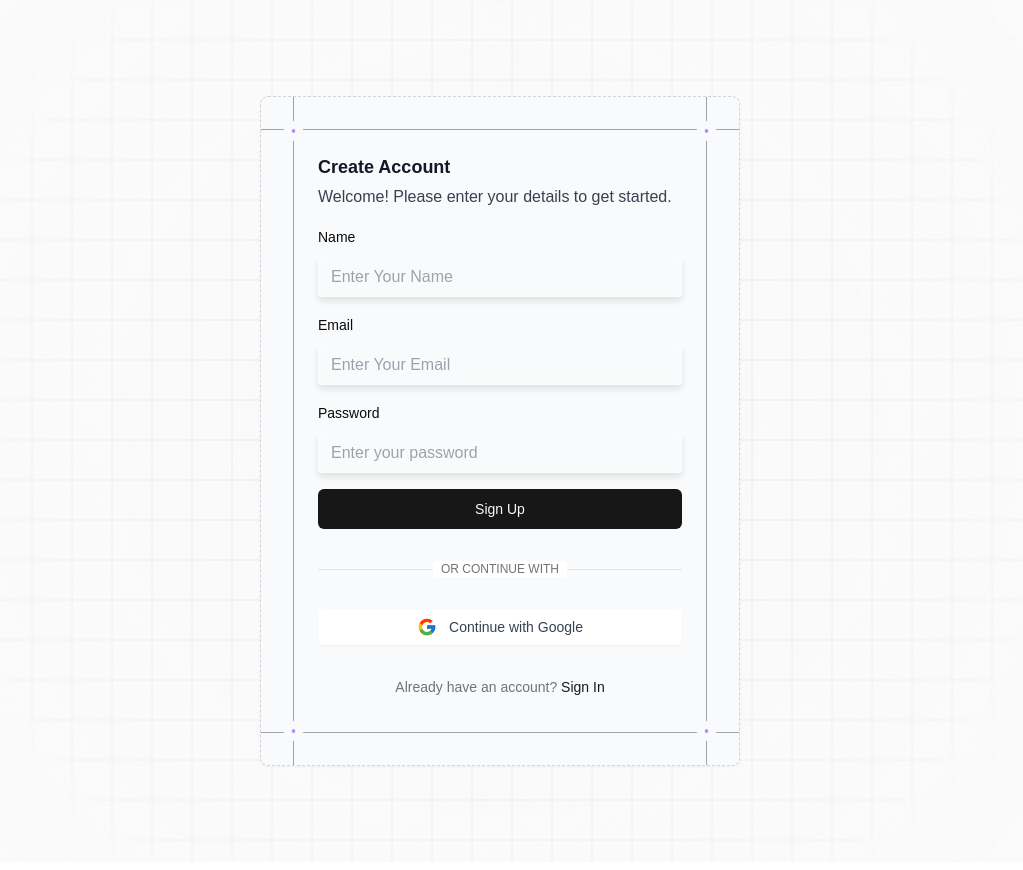
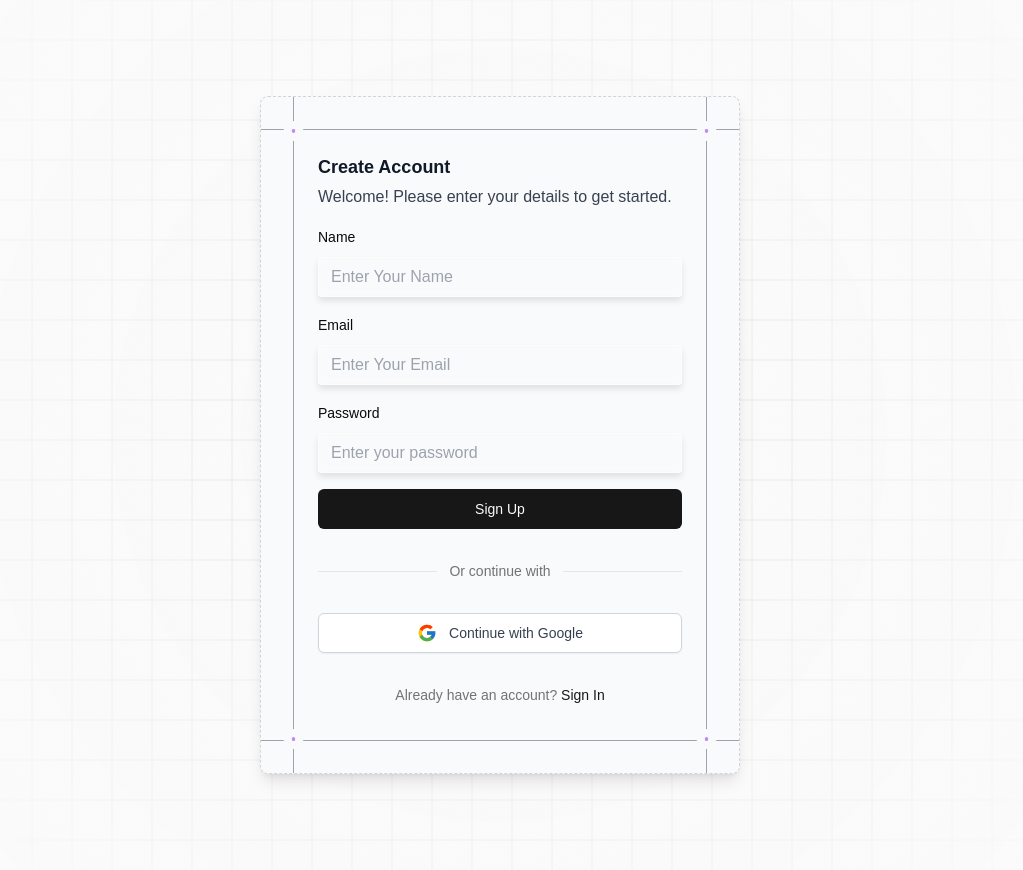
Before and after one commit to JasonLovesDoggo/uofthacks-12, a Next.js app in the folder frontend/: page /sign-up in a window 1280 px wide. Shown: the whole page, without its empty margins (140-1163 px from the left). Built offline with nearby package versions, Linux system fonts and the light colour scheme.

Commit message:
chore: refactor AuthOptions component for improved provider handling and update input styles in sign-in and sign-up forms

```diff
--- a/frontend/components/auth/AuthOptions.tsx
+++ b/frontend/components/auth/AuthOptions.tsx
@@ -1,76 +1,65 @@
 import Image from "next/image";
+import { cva, type VariantProps } from "class-variance-authority";
 import { signIn } from "next-auth/react";
 
 import { cn } from "@/lib/utils";
 
 type Provider = "google" | "github" | "facebook"; // Add more providers as needed
 
+const authOptionsVariants = cva(
+  "w-full rounded-md px-4 py-2 text-sm font-medium shadow-sm focus:outline-none focus:ring-2 focus:ring-indigo-500 focus:ring-offset-2 transform transition-all duration-200 ease-in-out hover:scale-[1.02] disabled:cursor-not-allowed disabled:opacity-50",
+  {
+    variants: {
+      provider: {
+        google:
+          "bg-white text-gray-700 hover:bg-white border border-gray-300 dark:bg-gray-800 dark:text-gray-100 dark:border-gray-700",
+        github:
+          "bg-gray-800 text-white hover:bg-gray-900 border border-gray-800 dark:bg-gray-900 dark:text-gray-100 dark:border-gray-800",
+        facebook:
+          "bg-blue-600 text-white hover:bg-blue-700 border border-blue-600 dark:bg-blue-700 dark:text-gray-100 dark:border-blue-700",
+      },
+      size: {
+        default: "h-10 px-4 py-2",
+        sm: "h-9 px-3",
+        lg: "h-11 px-8",
+      },
+    },
+    defaultVariants: {
+      provider: "google",
+      size: "default",
+    },
+  },
+);
+
 type Props = {
   disabled?: boolean;
   provider?: Provider;
-};
+} & VariantProps<typeof authOptionsVariants>;
 
-const AuthOptions = ({ disabled, provider = "google" }: Props) => {
-  const getProviderDetails = (provider: Provider) => {
-    switch (provider) {
-      case "google":
-        return {
-          icon: "/google-icon.svg",
-          text: "Continue with Google",
-          bgColor: "bg-white",
-          textColor: "text-gray-700",
-          hoverBg: "hover:bg-gray-50",
-          borderColor: "border-gray-300",
-          darkBg: "dark:bg-gray-800",
-          darkText: "dark:text-gray-100",
-          darkBorder: "dark:border-gray-700",
-        };
-      // Add cases for other providers
-      default:
-        return {
-          icon: "",
-          text: "Continue",
-          bgColor: "bg-white",
-          textColor: "text-gray-700",
-          hoverBg: "hover:bg-gray-50",
-          borderColor: "border-gray-300",
-          darkBg: "dark:bg-gray-800",
-          darkText: "dark:text-gray-100",
-          darkBorder: "dark:border-gray-700",
-        };
-    }
+const AuthOptions = ({ disabled, provider = "google", size }: Props) => {
+  const providerDetails = {
+    google: {
+      icon: "/google-icon.svg",
+      text: "Continue with Google",
+    },
+    github: {
+      icon: "",
+      text: "Continue with GitHub",
+    },
+    facebook: {
+      icon: "",
+      text: "Continue with Facebook",
+    },
   };
 
-  const {
-    icon,
-    text,
-    bgColor,
-    textColor,
-    hoverBg,
-    borderColor,
-    darkBg,
-    darkText,
-    darkBorder,
-  } = getProviderDetails(provider);
+  const { icon, text } = providerDetails[provider];
 
   return (
     <button
       type="button"
       onClick={() => signIn(provider)}
       disabled={disabled}
-      className={cn(
-        "w-full rounded-md px-4 py-2 text-sm font-medium shadow-sm",
-        "focus:outline-none focus:ring-2 focus:ring-indigo-500 focus:ring-offset-2",
-        "transform transition-all duration-200 ease-in-out hover:scale-[1.02]",
-        "disabled:cursor-not-allowed disabled:opacity-50",
-        bgColor,
-        textColor,
-        hoverBg,
-        borderColor,
-        darkBg,
-        darkText,
-        darkBorder,
-      )}
+      className={cn(authOptionsVariants({ provider, size }))}
     >
       <div className="flex items-center justify-center gap-3">
         {icon && (
--- a/frontend/components/auth/sign-in-form.tsx
+++ b/frontend/components/auth/sign-in-form.tsx
@@ -79,7 +79,7 @@ const SignInForm = ({}: Props) => {
                 <input
                   {...field}
                   placeholder="Enter your email"
-                  className="text-textSecondary placeholder:text-textMuted flex h-10 w-full rounded-sm border border-white/50 bg-white/10 px-3 py-2 lowercase shadow-[0_4px_6px] shadow-black/10 backdrop-blur-sm file:font-medium placeholder:capitalize focus-visible:outline-none focus-visible:ring focus-visible:ring-white disabled:cursor-not-allowed disabled:opacity-50"
+                  className="text-textSecondary placeholder:text-textMuted flex h-10 w-full rounded-sm border border-border border-white/50 bg-white/10 px-3 py-2 lowercase shadow-[0_4px_6px] shadow-black/10 backdrop-blur-sm file:font-medium placeholder:capitalize focus-visible:outline-none focus-visible:ring focus-visible:ring-white disabled:cursor-not-allowed disabled:opacity-50"
                 />
               </FormControl>
               <FormMessage />
@@ -98,7 +98,7 @@ const SignInForm = ({}: Props) => {
                   {...field}
                   type="password"
                   placeholder="Enter your password"
-                  className="text-textSecondary placeholder:text-textMuted flex h-10 w-full rounded-sm border border-white/50 bg-white/10 px-3 py-2 shadow-[0_4px_6px] shadow-black/10 backdrop-blur-sm file:font-medium focus-visible:outline-none focus-visible:ring focus-visible:ring-white disabled:cursor-not-allowed disabled:opacity-50"
+                  className="text-textSecondary placeholder:text-textMuted flex h-10 w-full rounded-sm border border-border border-white/50 bg-white/10 px-3 py-2 shadow-[0_4px_6px] shadow-black/10 backdrop-blur-sm file:font-medium focus-visible:outline-none focus-visible:ring focus-visible:ring-white disabled:cursor-not-allowed disabled:opacity-50"
                 />
               </FormControl>
               <FormMessage />
@@ -115,15 +115,12 @@ const SignInForm = ({}: Props) => {
           {isPending ? "Signing In..." : "Sign In"}
         </Button>
       </form>
-      <div className="relative">
-        <div className="absolute inset-0 flex items-center">
-          <span className="w-full border-t" />
-        </div>
-        <div className="relative flex justify-center text-xs uppercase">
-          <span className="bg-background px-2 text-muted-foreground">
-            Or continue with
-          </span>
-        </div>
+      <div className="relative flex items-center">
+        <div className="flex-grow border-t border-border" />
+        <span className="mx-3 text-sm text-muted-foreground">
+          Or continue with
+        </span>
+        <div className="flex-grow border-t border-border" />
       </div>
       <AuthOptions disabled={isPending} />
     </Form>
--- a/frontend/components/auth/sign-up-form.tsx
+++ b/frontend/components/auth/sign-up-form.tsx
@@ -70,7 +70,7 @@ const SignUpForm = () => {
               <FormLabel>Name</FormLabel>
               <FormControl>
                 <input
-                  className="text-textSecondary placeholder:text-textMuted flex h-10 w-full rounded-sm border border-white/50 bg-white/10 px-3 py-2 shadow-[0_4px_6px] shadow-black/10 backdrop-blur-sm file:font-medium placeholder:capitalize focus-visible:outline-none focus-visible:ring focus-visible:ring-white disabled:cursor-not-allowed disabled:opacity-50"
+                  className="text-textSecondary placeholder:text-textMuted flex h-10 w-full rounded-sm border border-border border-white/50 bg-white/10 px-3 py-2 shadow-[0_4px_6px] shadow-black/10 backdrop-blur-sm file:font-medium placeholder:capitalize focus-visible:outline-none focus-visible:ring focus-visible:ring-white disabled:cursor-not-allowed disabled:opacity-50"
                   placeholder="Enter your name"
                   {...field}
                 />
@@ -87,7 +87,7 @@ const SignUpForm = () => {
               <FormLabel>Email</FormLabel>
               <FormControl>
                 <input
-                  className="text-textSecondary placeholder:text-textMuted flex h-10 w-full rounded-sm border border-white/50 bg-white/10 px-3 py-2 lowercase shadow-[0_4px_6px] shadow-black/10 backdrop-blur-sm file:font-medium placeholder:capitalize focus-visible:outline-none focus-visible:ring focus-visible:ring-white disabled:cursor-not-allowed disabled:opacity-50"
+                  className="text-textSecondary placeholder:text-textMuted flex h-10 w-full rounded-sm border border-border border-white/50 bg-white/10 px-3 py-2 lowercase shadow-[0_4px_6px] shadow-black/10 backdrop-blur-sm file:font-medium placeholder:capitalize focus-visible:outline-none focus-visible:ring focus-visible:ring-white disabled:cursor-not-allowed disabled:opacity-50"
                   placeholder="Enter your email"
                   {...field}
                 />
@@ -105,7 +105,7 @@ const SignUpForm = () => {
               <FormControl>
                 <input
                   type="password"
-                  className="text-textSecondary placeholder:text-textMuted flex h-10 w-full rounded-sm border border-white/50 bg-white/10 px-3 py-2 shadow-[0_4px_6px] shadow-black/10 backdrop-blur-sm file:font-medium focus-visible:outline-none focus-visible:ring focus-visible:ring-white disabled:cursor-not-allowed disabled:opacity-50"
+                  className="text-textSecondary placeholder:text-textMuted flex h-10 w-full rounded-sm border border-border border-white/50 bg-white/10 px-3 py-2 shadow-[0_4px_6px] shadow-black/10 backdrop-blur-sm file:font-medium focus-visible:outline-none focus-visible:ring focus-visible:ring-white disabled:cursor-not-allowed disabled:opacity-50"
                   placeholder="Enter your password"
                   {...field}
                 />
@@ -123,15 +123,12 @@ const SignUpForm = () => {
           {isPending ? "Creating account..." : "Sign Up"}
         </Button>
       </form>
-      <div className="relative">
-        <div className="absolute inset-0 flex items-center">
-          <span className="w-full border-t" />
-        </div>
-        <div className="relative flex justify-center text-xs uppercase">
-          <span className="bg-background px-2 text-muted-foreground">
-            Or continue with
-          </span>
-        </div>
+      <div className="relative flex items-center">
+        <div className="flex-grow border-t border-border" />
+        <span className="mx-3 text-sm text-muted-foreground">
+          Or continue with
+        </span>
+        <div className="flex-grow border-t border-border" />
       </div>
       <AuthOptions disabled={isPending} />
     </Form>
--- a/frontend/components/ui/card.tsx
+++ b/frontend/components/ui/card.tsx
@@ -13,7 +13,7 @@ const cardVariants = cva("w-full relative", {
       ],
       dots: [
         "relative mx-auto w-full",
-        "rounded-lg border border-dashed shadow-sm hover:shadow-lg transition-shadow",
+        "rounded-lg border border-dashed shadow-lg hover:shadow-2xl transition-shadow",
         "border-zinc-300 dark:border-zinc-800",
         "px-4 sm:px-6 md:px-8",
       ],
```
